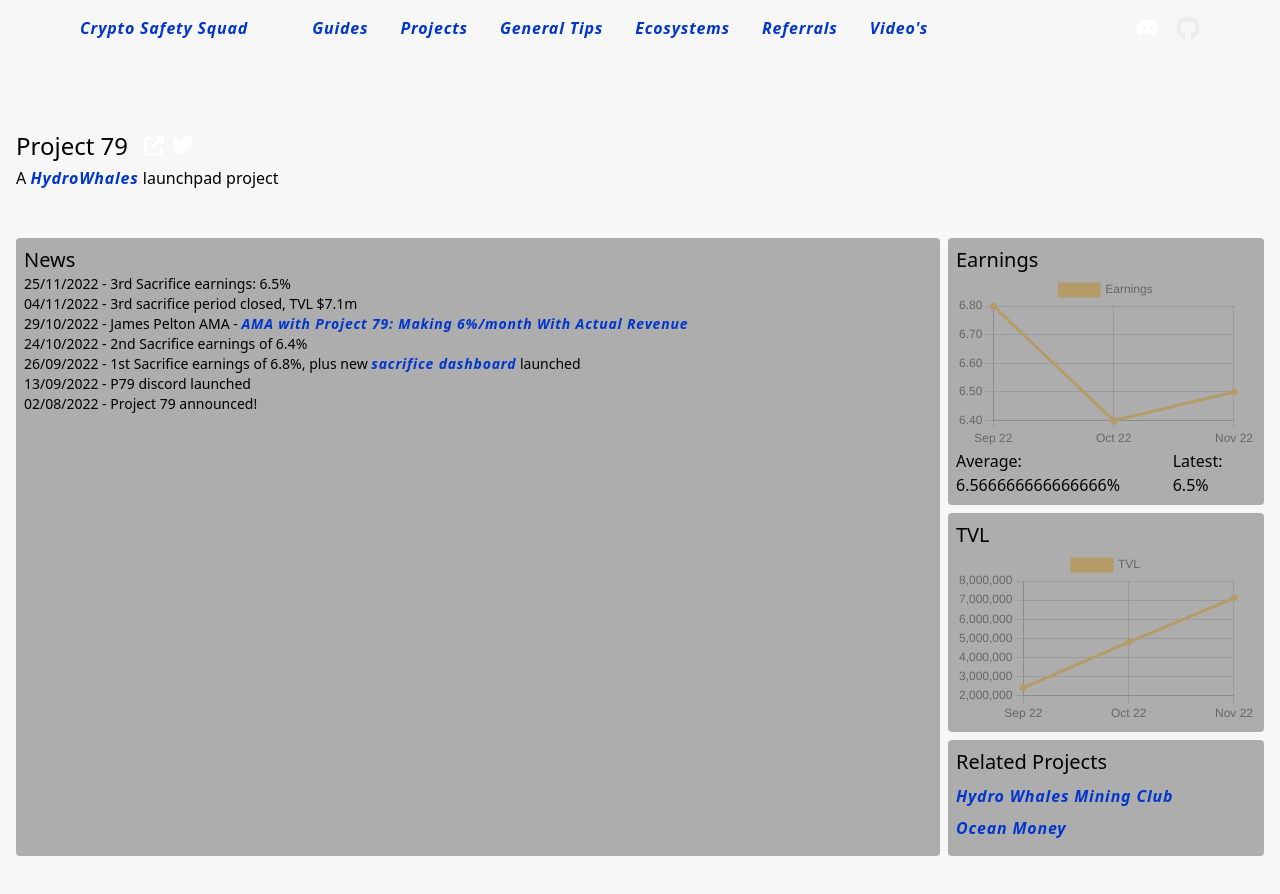
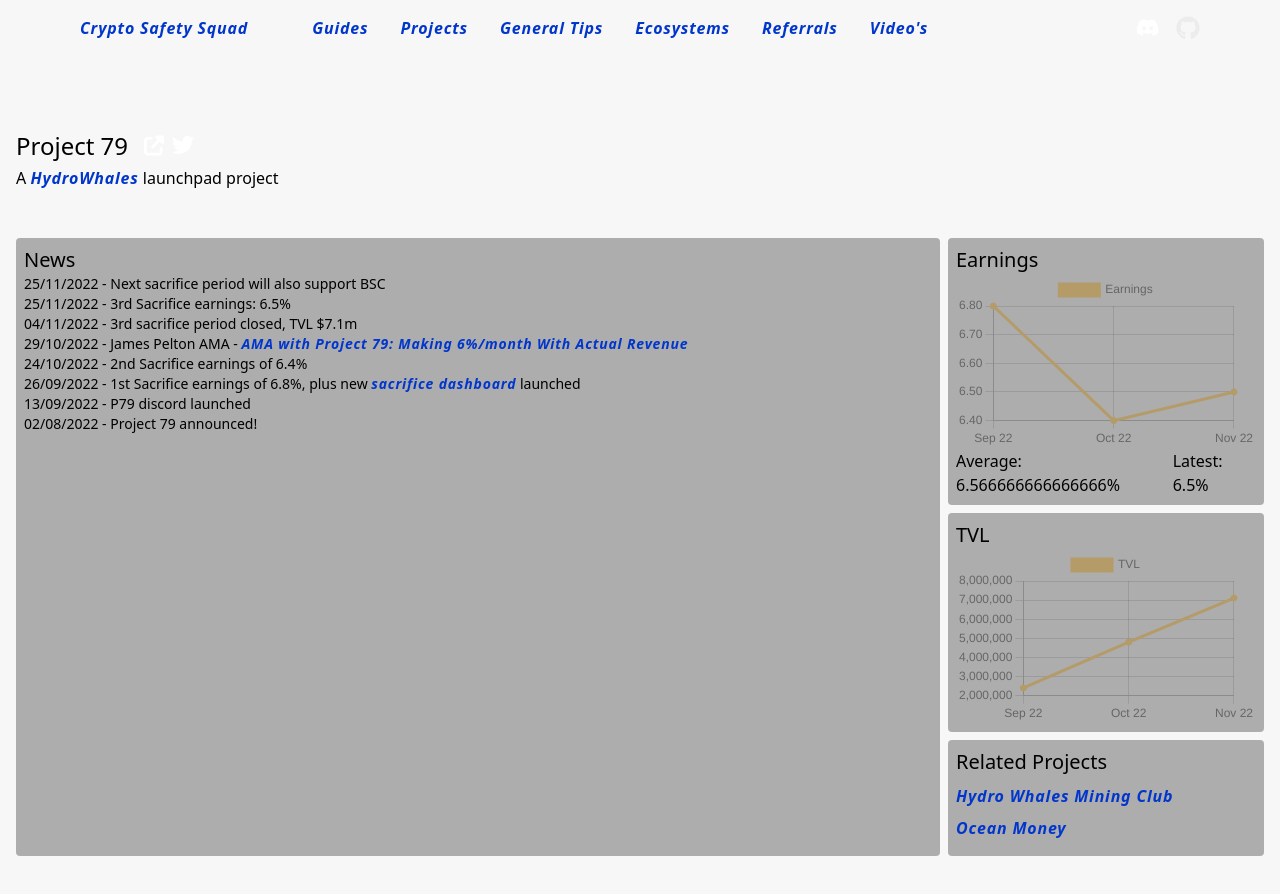
Before and after one commit to CryptoSafetySquad/website, a Next.js app: page /projects/project79 in a window 1280 px wide. Shown: the top 894 px of the page. Built offline with nearby package versions, Linux system fonts and the light colour scheme.

Commit message:
Add BSC announcement for P79.

```diff
--- a/pages/projects/project79.tsx
+++ b/pages/projects/project79.tsx
@@ -33,6 +33,7 @@ function average(nums: number[]) {
 
 const NewsContent = () => {
   const news = [
+    { date: '25/11/2022', content: 'Next sacrifice period will also support BSC' },
     { date: '25/11/2022', content: '3rd Sacrifice earnings: 6.5%' },
     { date: '04/11/2022', content: '3rd sacrifice period closed, TVL $7.1m' },
     { date: '29/10/2022', content: (<>James Pelton AMA - <a href='https://www.youtube.com/watch?v=zpd8L2rlLgg' rel='noopener noreferrer' target='_blank'>AMA with Project 79: Making 6%/month With Actual Revenue</a></>) },
```
